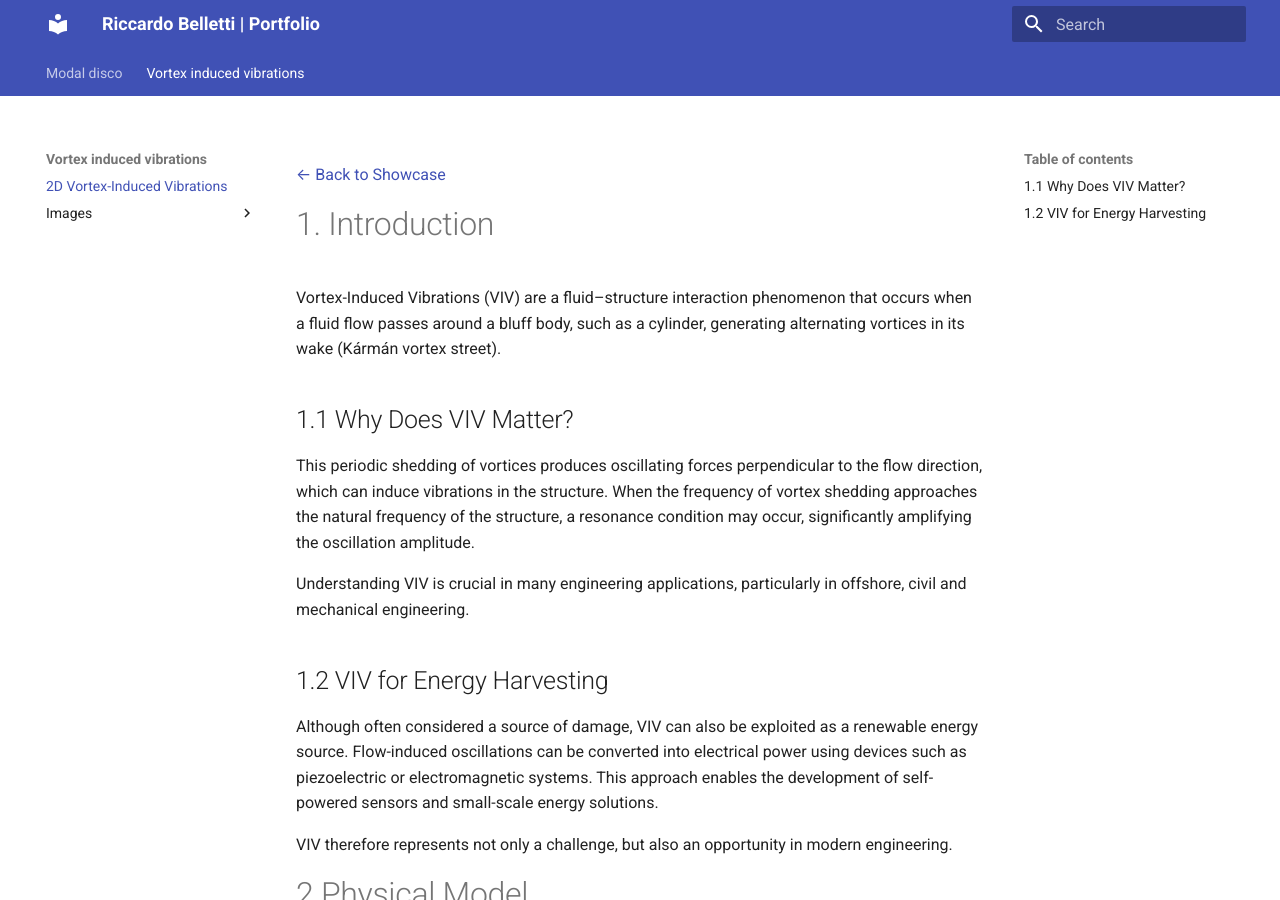
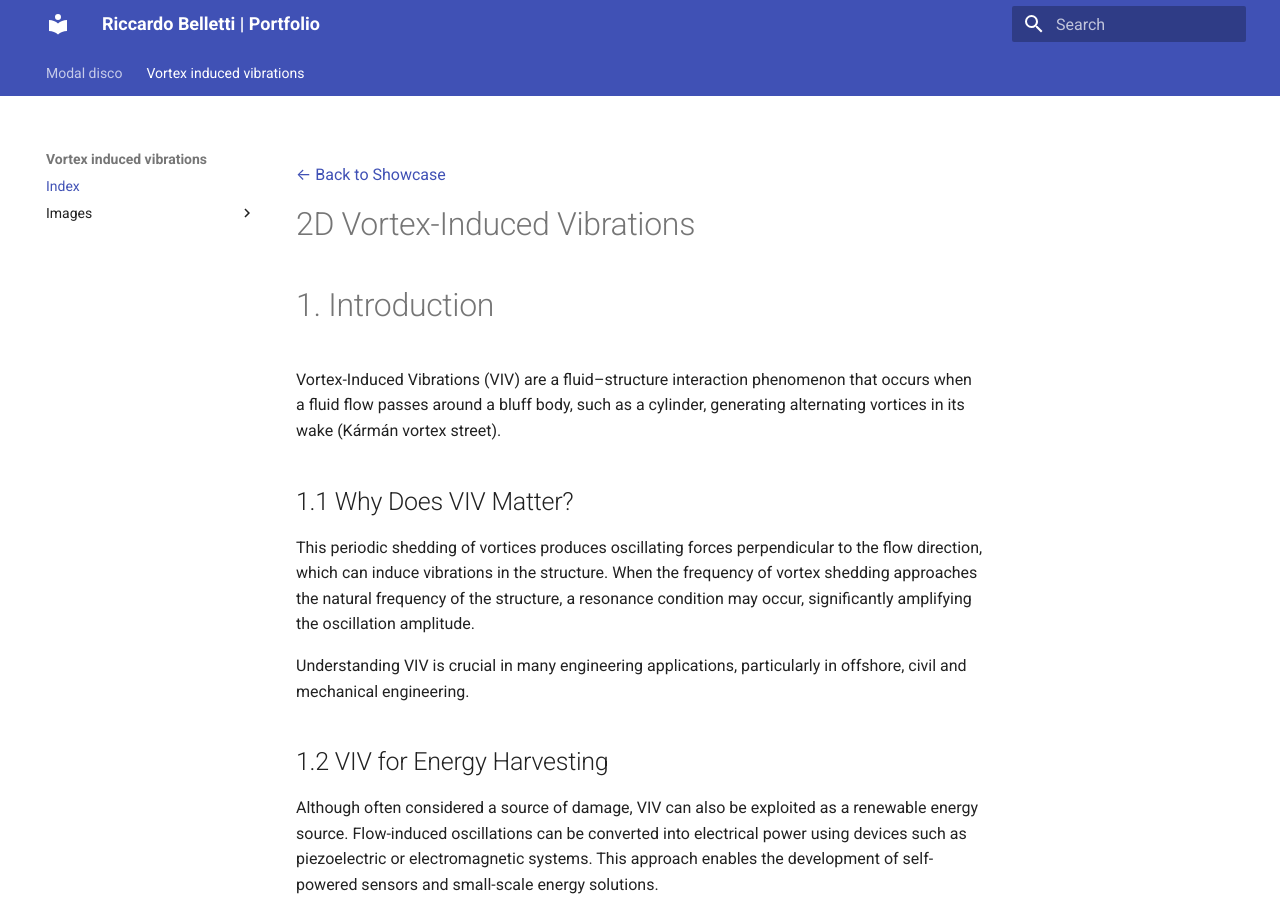
Before and after one commit to rbelletti/rbelletti.github.io, an MkDocs documentation site: the page built from docs/vortex-induced-vibrations/index.md, in a window 1280 px wide and 900 px high. Built offline with MkDocs 1.6.1 and Material for MkDocs 9.7.7, drawn with Linux system fonts in a browser that asks for light colours; some of the changed lines change nothing that is shown.

Commit message:
Update index.md

```diff
--- a/docs/vortex-induced-vibrations/index.md
+++ b/docs/vortex-induced-vibrations/index.md
@@ -1,9 +1,6 @@
----
-layout: project
-title: 2D Vortex-Induced Vibrations
----
+[← Back to Showcase](../index.html)
 
-[← Back to Showcase](../index.html)
+# 2D Vortex-Induced Vibrations
 
 # 1. Introduction
 Vortex-Induced Vibrations (VIV) are a fluid–structure interaction phenomenon that occurs when a fluid flow passes around a bluff body, such as a cylinder, generating alternating vortices in its wake (Kármán vortex street).
```
